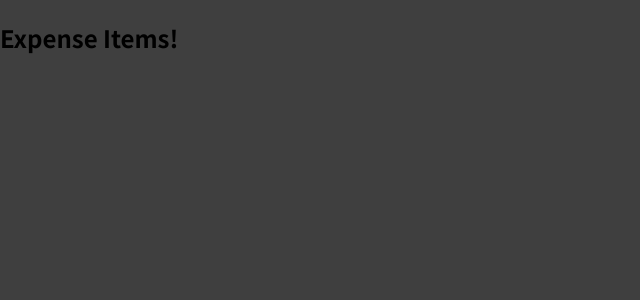
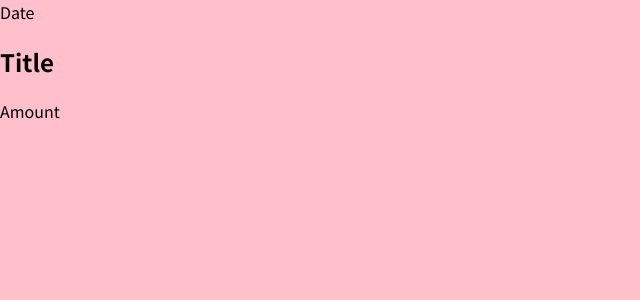
Before and after one commit to thaian161/react-playground, a React (Create React App) app: page / in a window 1280 px wide. Shown: the top 300 px of the page, without its empty margins (0-640 px from the left). Built offline with nearby package versions, Linux system fonts and the light colour scheme.

Commit message:
add HTML skeleton for Expense Item component

```diff
--- a/src/components/ExpenseItem.jsx
+++ b/src/components/ExpenseItem.jsx
@@ -1,5 +1,14 @@
-function ExpenseItem(){
-  return <h2>Expense Items!</h2>
-};
+function ExpenseItem() {
+  return (
+    <div>
+      <div>Date</div>
+
+      <div>
+        <h2>Title</h2>
+        <div> Amount</div>
+      </div>
+    </div>
+  );
+}
 
 export default ExpenseItem;
--- a/src/index.css
+++ b/src/index.css
@@ -10,5 +10,5 @@ html {
 
 body {
   margin: 0;
-  background-color: #3f3f3f;
+  background-color: pink;
 }
```
Also changed, not shown: 1 other file (tests, documents, lock files or other folders).
